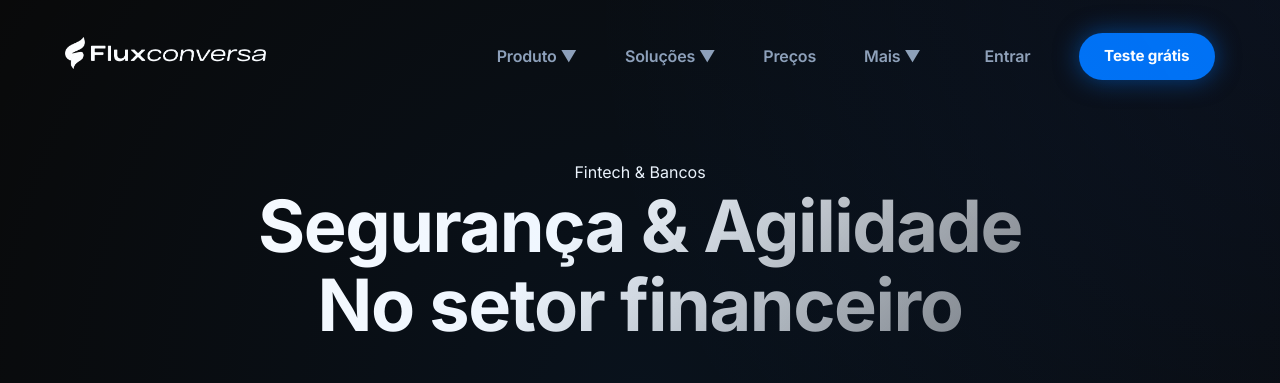
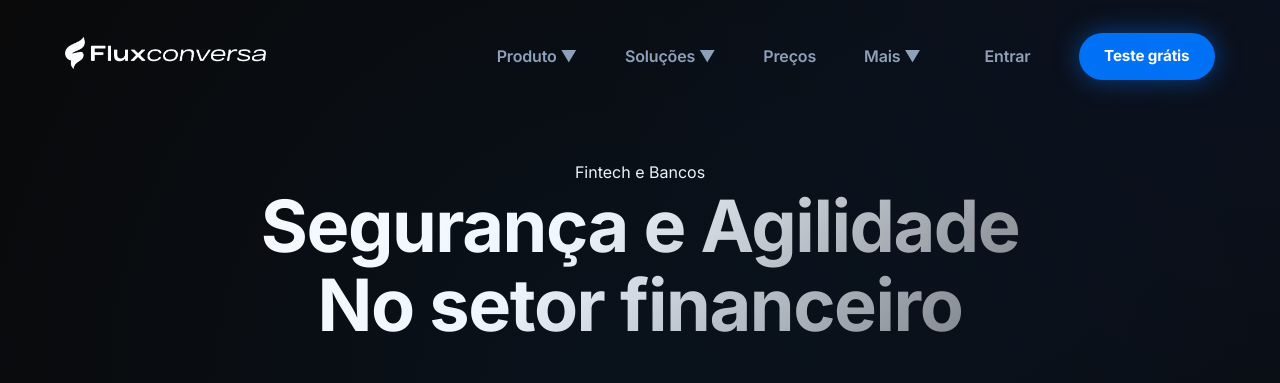
Before and after one commit to gabrielpiment/Flux1, a Nuxt app: page /industrias/servicos-financeiros in a window 1280 px wide. Shown: the top 383 px of the page. Built offline with nearby package versions, Linux system fonts and the light colour scheme.

Commit message:
fix: template syntax and cleanup test files

```diff
--- a/app/pages/industrias/servicos-financeiros.vue
+++ b/app/pages/industrias/servicos-financeiros.vue
@@ -1,14 +1,11 @@
 <template>
-  <ProductTemplate
-    eyebrow="Fintech & Bancos"
-    :title-lines="['Segurança & Agilidade', 'No setor financeiro']"
+  <ProductTemplate eyebrow="Fintech e Bancos" :title-lines="['Segurança e Agilidade', 'No setor financeiro']"
     description="Conformidade total com LGPD e segurança bancária para automatizar cobranças, onboarding e suporte financeiro."
     :features="[
       { icon: '🔒', title: 'Segurança de Dados', description: 'Ambientes isolados e criptografia de ponta a ponta para dados sensíveis.' },
       { icon: '💳', title: 'Gestão de Cobrança', description: 'Envio automático de boletos, lembretes de vencimento e negociação de dívidas por IA.' },
       { icon: '📝', title: 'Onboarding Digital', description: 'Coleta e validação de documentos automatizada para abertura de contas.' }
-    ]"
-    :details="[
+    ]" :details="[
       {
         title: 'Compliance & Eficiência',
         description: 'Reduza o custo operacional de Compliance enquanto melhora a experiência de uso dos seus clientes.',
@@ -19,8 +16,7 @@
         ],
         visualLabel: 'Financial Flow'
       }
-    ]"
-  />
+    ]" />
 </template>
 
 <script setup lang="ts">
```
Also changed, not shown: app/pages/industrias/varejo-ecommerce.vue (+3 -7 lines).
